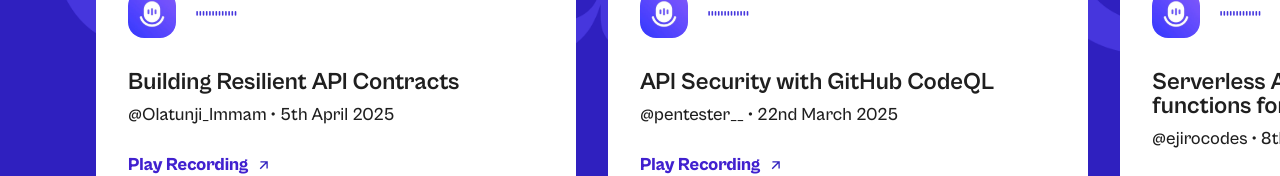
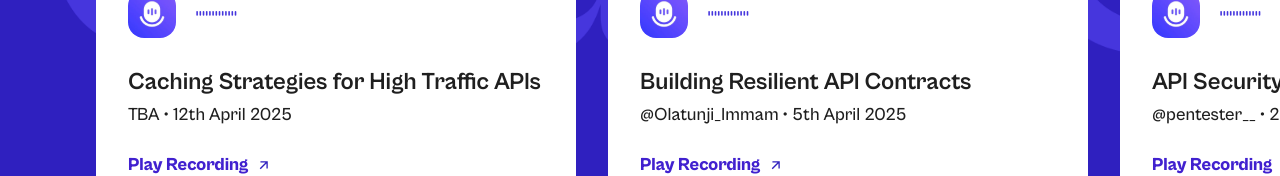
Before and after one commit to apiconf/landing-page, a React (Vite) app: page / in a window 1280 px wide. Shown: the part 2484-2660 px from the top of the page. Built offline with nearby package versions, Linux system fonts and the light colour scheme.

Commit message:
feat: Add today's space

```diff
--- a/src/App.tsx
+++ b/src/App.tsx
@@ -12,6 +12,12 @@ import Sponsor from './components/sponsor_cfp/index';
 import WhyAttend from './components/WhyAttend';
 
 const spaceItems: SpaceItem[] = [
+  {
+    key: 'Caching_Strategies_for_High_Traffic_APIs',
+    title: 'Caching Strategies for High Traffic APIs',
+    subTitle: 'TBA • 12th April 2025',
+    link: 'https://x.com/i/spaces/1mnxegneNBRGX',
+  },
   {
     key: 'Building_Resilient_API_Contracts',
     title: 'Building Resilient API Contracts',
```
